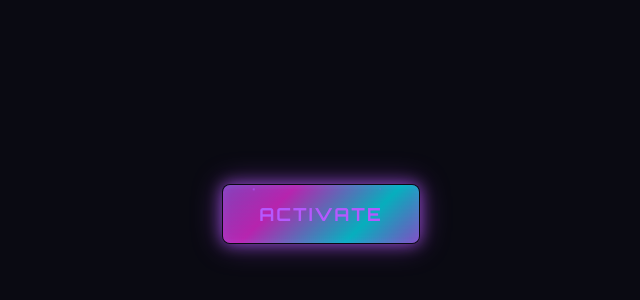
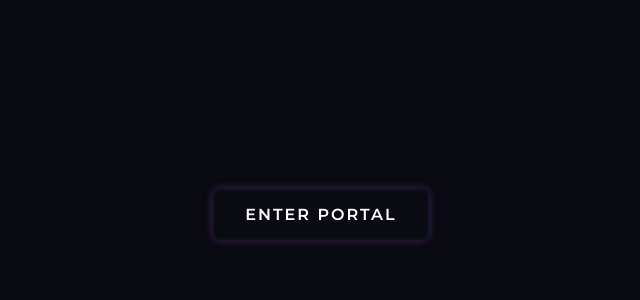
Before and after one commit to CursedHexorcist/testing-product, a plain HTML site: page index.html in a window 1280 px wide. Shown: the part 194-494 px from the top of the page, without its empty margins (319-959 px from the left). Drawn offline with Linux system fonts and the light colour scheme.

Commit message:
Update index.html

```diff
--- a/index.html
+++ b/index.html
@@ -3,13 +3,12 @@
 <head>
   <meta charset="UTF-8">
   <meta name="viewport" content="width=device-width, initial-scale=1.0">
-  <title>Neon Cyberpunk Button 3000</title>
-  <link href="https://fonts.googleapis.com/css2?family=Orbitron:wght@700&family=Montserrat:wght@600&display=swap" rel="stylesheet">
+  <title>Neon Dimensional Button</title>
+  <link href="https://fonts.googleapis.com/css2?family=Montserrat:wght@600&display=swap" rel="stylesheet">
   <style>
     :root {
       --neon-purple: #b658ff;
-      --neon-pink: #ff2ced;
-      --cyber-blue: #00f0ff;
+      --electric-blue: #00f0ff;
       --dark-void: #0a0a12;
     }
 
@@ -19,299 +18,169 @@
       align-items: center;
       min-height: 100vh;
       background: var(--dark-void);
-      perspective: 1000px;
     }
 
-    .cyber-btn {
+    .dimension-btn {
       /* Base Style */
-      background: linear-gradient(145deg, #0a0a12 0%, #1a1a2a 100%);
-      color: var(--neon-purple);
+      background: rgba(10, 10, 18, 0.8);
+      color: white;
       border: none;
-      border-radius: 8px;
-      padding: 18px 36px;
-      font-family: 'Orbitron', 'Montserrat', sans-serif;
-      font-weight: 700;
-      font-size: 18px;
+      border-radius: 6px;
+      padding: 16px 32px;
+      font-family: 'Montserrat', sans-serif;
+      font-weight: 600;
+      font-size: 16px;
       text-transform: uppercase;
       letter-spacing: 2px;
       cursor: pointer;
       position: relative;
       overflow: hidden;
-      transition: all 0.3s cubic-bezier(0.25, 1, 0.5, 1);
+      transition: all 0.3s ease;
       z-index: 1;
 
-      /* Advanced Glow Effects */
+      /* Subtle Glow */
       box-shadow:
-        0 0 15px rgba(182, 88, 255, 0.7),
-        0 0 30px rgba(182, 88, 255, 0.4),
-        inset 0 0 10px rgba(182, 88, 255, 0.2),
-        inset 0 0 20px rgba(0, 240, 255, 0.1);
-
-      /* 3D Border Effect */
-      border: 1px solid transparent;
-      background-clip: padding-box;
-      position: relative;
+        0 0 10px rgba(182, 88, 255, 0.3),
+        inset 0 0 5px rgba(0, 240, 255, 0.1);
     }
 
-    .cyber-btn::before {
+    /* Running Light Effect */
+    .dimension-btn::before {
       content: '';
       position: absolute;
-      top: -2px;
-      left: -2px;
-      right: -2px;
-      bottom: -2px;
-      z-index: -1;
-      background: linear-gradient(
-        135deg,
-        var(--neon-purple) 0%,
-        var(--neon-pink) 30%,
-        var(--cyber-blue) 70%,
-        var(--neon-purple) 100%
-      );
-      border-radius: 10px;
-      opacity: 0.7;
-      transition: all 0.4s ease;
+      top: 0;
+      left: -100%;
+      width: 100%;
+      height: 2px;
+      background: linear-gradient(90deg, transparent, var(--neon-purple), var(--electric-blue), transparent);
+      transition: none;
+      z-index: 2;
+    }
+
+    .dimension-btn::after {
+      content: '';
+      position: absolute;
+      bottom: 0;
+      right: -100%;
+      width: 100%;
+      height: 2px;
+      background: linear-gradient(90deg, transparent, var(--electric-blue), var(--neon-purple), transparent);
+      transition: none;
+      z-index: 2;
     }
 
     /* Hover Effects */
-    .cyber-btn:hover {
-      transform: translateY(-5px) scale(1.03) rotateX(5deg);
+    .dimension-btn:hover {
       box-shadow:
-        0 10px 25px rgba(182, 88, 255, 0.8),
-        0 20px 50px rgba(182, 88, 255, 0.5),
-        inset 0 0 15px rgba(182, 88, 255, 0.3),
-        inset 0 0 30px rgba(0, 240, 255, 0.2);
-      text-shadow: 0 0 8px rgba(182, 88, 255, 0.8);
+        0 0 15px rgba(182, 88, 255, 0.5),
+        inset 0 0 10px rgba(0, 240, 255, 0.2);
     }
 
-    .cyber-btn:hover::before {
-      opacity: 1;
-      animation: gradientRotate 3s linear infinite;
+    .dimension-btn:hover::before {
+      animation: runTop 2s linear infinite;
     }
 
-    /* Active State */
-    .cyber-btn:active {
-      transform: translateY(0) scale(0.98);
-      box-shadow:
-        0 0 10px rgba(182, 88, 255, 0.9),
-        inset 0 0 20px rgba(182, 88, 255, 0.4);
-      transition: all 0.1s ease;
+    .dimension-btn:hover::after {
+      animation: runBottom 2s linear infinite;
     }
 
-    /* Futuristic Scanline Overlay */
-    .cyber-btn::after {
-      content: '';
+    /* Dimensional Electricity Effect */
+    .electricity {
       position: absolute;
       top: 0;
       left: 0;
       width: 100%;
       height: 100%;
-      background: linear-gradient(
-        to bottom,
-        rgba(0, 240, 255, 0.05) 0%,
-        transparent 10%,
-        transparent 90%,
-        rgba(182, 88, 255, 0.05) 100%
-      );
+      background:
+        linear-gradient(90deg,
+          transparent 0%,
+          rgba(182, 88, 255, 0.05) 20%,
+          rgba(0, 240, 255, 0.05) 80%,
+          transparent 100%);
+      opacity: 0;
       pointer-events: none;
+      z-index: -1;
     }
 
-    /* Binary Code Animation */
-    .binary-overlay {
-      position: absolute;
-      top: 0;
-      left: 0;
-      width: 100%;
-      height: 100%;
-      background: repeating-linear-gradient(
-        to bottom,
-        transparent 0%,
-        transparent 50%,
-        rgba(0, 240, 255, 0.02) 50%,
-        rgba(0, 240, 255, 0.02) 100%
-      );
-      background-size: 100% 4px;
-      opacity: 0.3;
-      pointer-events: none;
-    }
-
-    /* Corner Brackets */
-    .corner {
-      position: absolute;
-      width: 12px;
-      height: 12px;
-      border: 2px solid var(--neon-purple);
-      opacity: 0.8;
-      transition: all 0.3s ease;
-    }
-
-    .corner-tl {
-      top: -3px;
-      left: -3px;
-      border-right: none;
-      border-bottom: none;
-    }
-
-    .corner-tr {
-      top: -3px;
-      right: -3px;
-      border-left: none;
-      border-bottom: none;
-    }
-
-    .corner-bl {
-      bottom: -3px;
-      left: -3px;
-      border-right: none;
-      border-top: none;
-    }
-
-    .corner-br {
-      bottom: -3px;
-      right: -3px;
-      border-left: none;
-      border-top: none;
-    }
-
-    .cyber-btn:hover .corner {
-      border-color: var(--cyber-blue);
-      opacity: 1;
-    }
-
-    /* Particle Animation */
-    .particles {
-      position: absolute;
-      top: 0;
-      left: 0;
-      width: 100%;
-      height: 100%;
-      overflow: hidden;
-      border-radius: 8px;
-      pointer-events: none;
-    }
-
-    .particle {
-      position: absolute;
-      width: 2px;
-      height: 2px;
-      background: var(--neon-purple);
-      opacity: 0;
-      animation: float 4s infinite;
+    .dimension-btn:hover .electricity {
+      animation:
+        flicker 0.3s infinite alternate,
+        dimensionPulse 4s infinite;
     }
 
     /* Animations */
-    @keyframes gradientRotate {
-      0% { background-position: 0% 50%; }
-      100% { background-position: 100% 50%; }
+    @keyframes runTop {
+      0% { left: -100%; }
+      50% { left: 100%; }
+      100% { left: 100%; }
     }
 
-    @keyframes float {
-      0% {
-        transform: translateY(0) translateX(0);
-        opacity: 0;
+    @keyframes runBottom {
+      0% { right: -100%; }
+      50% { right: 100%; }
+      100% { right: 100%; }
+    }
+
+    @keyframes flicker {
+      0%, 19%, 21%, 23%, 25%, 54%, 56%, 100% {
+        opacity: 0.1;
       }
-      10% {
-        opacity: 0.6;
-      }
-      100% {
-        transform: translateY(-100px) translateX(20px);
-        opacity: 0;
+      20%, 22%, 24%, 55% {
+        opacity: 0.3;
       }
     }
 
-    /* Click Ripple Effect */
-    .ripple {
-      position: absolute;
-      border-radius: 50%;
-      background: radial-gradient(circle, rgba(182, 88, 255, 0.8) 0%, transparent 70%);
-      transform: scale(0);
-      opacity: 1;
-      pointer-events: none;
-      animation: ripple 0.6s linear;
-    }
-
-    @keyframes ripple {
-      to {
-        transform: scale(4);
-        opacity: 0;
+    @keyframes dimensionPulse {
+      0% {
+        transform: scale(1);
+        background-position: 0% 50%;
+      }
+      50% {
+        transform: scale(1.01);
+        background-position: 100% 50%;
+      }
+      100% {
+        transform: scale(1);
+        background-position: 0% 50%;
       }
     }
 
-    /* Responsive Adjustments */
-    @media (max-width: 768px) {
-      .cyber-btn {
-        padding: 14px 28px;
-        font-size: 16px;
-      }
+    /* Active State */
+    .dimension-btn:active {
+      transform: scale(0.98);
+      box-shadow:
+        0 0 5px rgba(182, 88, 255, 0.8),
+        inset 0 0 8px rgba(0, 240, 255, 0.3);
     }
   </style>
 </head>
 <body>
-  <button class="cyber-btn" id="cyberButton">
-    <span class="binary-overlay"></span>
-    <div class="particles" id="particles"></div>
-    <div class="corner corner-tl"></div>
-    <div class="corner corner-tr"></div>
-    <div class="corner corner-bl"></div>
-    <div class="corner corner-br"></div>
-    <span class="btn-text">ACTIVATE</span>
+  <button class="dimension-btn" id="dimensionButton">
+    <span class="electricity"></span>
+    ENTER PORTAL
   </button>
 
   <script>
-    const button = document.getElementById('cyberButton');
+    const button = document.getElementById('dimensionButton');
 
-    // Particle generation
-    function createParticles() {
-      const particles = document.getElementById('particles');
-      particles.innerHTML = '';
+    button.addEventListener('click', function() {
+      // Add temporary electric burst
+      const burst = document.createElement('div');
+      burst.style.position = 'absolute';
+      burst.style.top = '0';
+      burst.style.left = '0';
+      burst.style.width = '100%';
+      burst.style.height = '100%';
+      burst.style.background = 'radial-gradient(circle, rgba(182,88,255,0.3) 0%, transparent 70%)';
+      burst.style.animation = 'flicker 0.2s, dimensionPulse 0.5s';
+      burst.style.zIndex = '-1';
 
-      for (let i = 0; i < 20; i++) {
-        const particle = document.createElement('div');
-        particle.classList.add('particle');
-        particle.style.left = `${Math.random() * 100}%`;
-        particle.style.top = `${Math.random() * 100}%`;
-        particle.style.animationDelay = `${Math.random() * 3}s`;
-        particle.style.opacity = Math.random() * 0.5;
-        particles.appendChild(particle);
-      }
-    }
-
-    // Ripple effect
-    button.addEventListener('click', function(e) {
-      const ripple = document.createElement('span');
-      ripple.classList.add('ripple');
-      ripple.style.left = `${e.offsetX}px`;
-      ripple.style.top = `${e.offsetY}px`;
-      this.appendChild(ripple);
+      this.appendChild(burst);
 
       setTimeout(() => {
-        ripple.remove();
-      }, 600);
-
-      // Cyber effect
-      this.classList.add('active');
-      setTimeout(() => {
-        this.classList.remove('active');
-      }, 300);
-
-      // Access granted effect
-      const originalText = this.querySelector('.btn-text').textContent;
-      this.querySelector('.btn-text').textContent = 'ACCESS GRANTED';
-
-      setTimeout(() => {
-        this.querySelector('.btn-text').textContent = originalText;
-      }, 1500);
+        burst.remove();
+      }, 500);
     });
-
-    // Hover effects
-    button.addEventListener('mouseenter', createParticles);
-    button.addEventListener('mouseleave', () => {
-      const particles = document.getElementById('particles');
-      particles.innerHTML = '';
-    });
-
-    // Initial setup
-    createParticles();
   </script>
 </body>
 </html>
```
